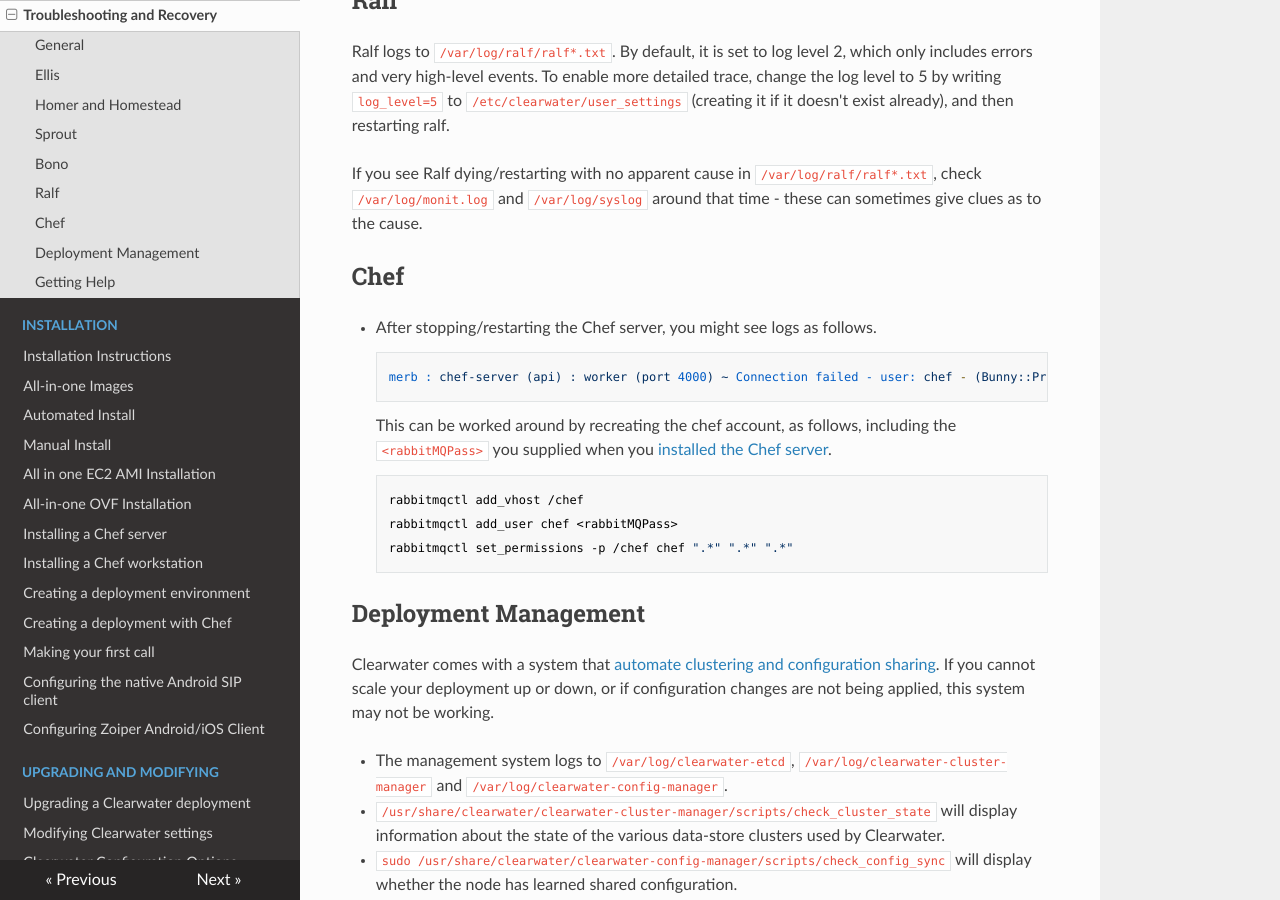
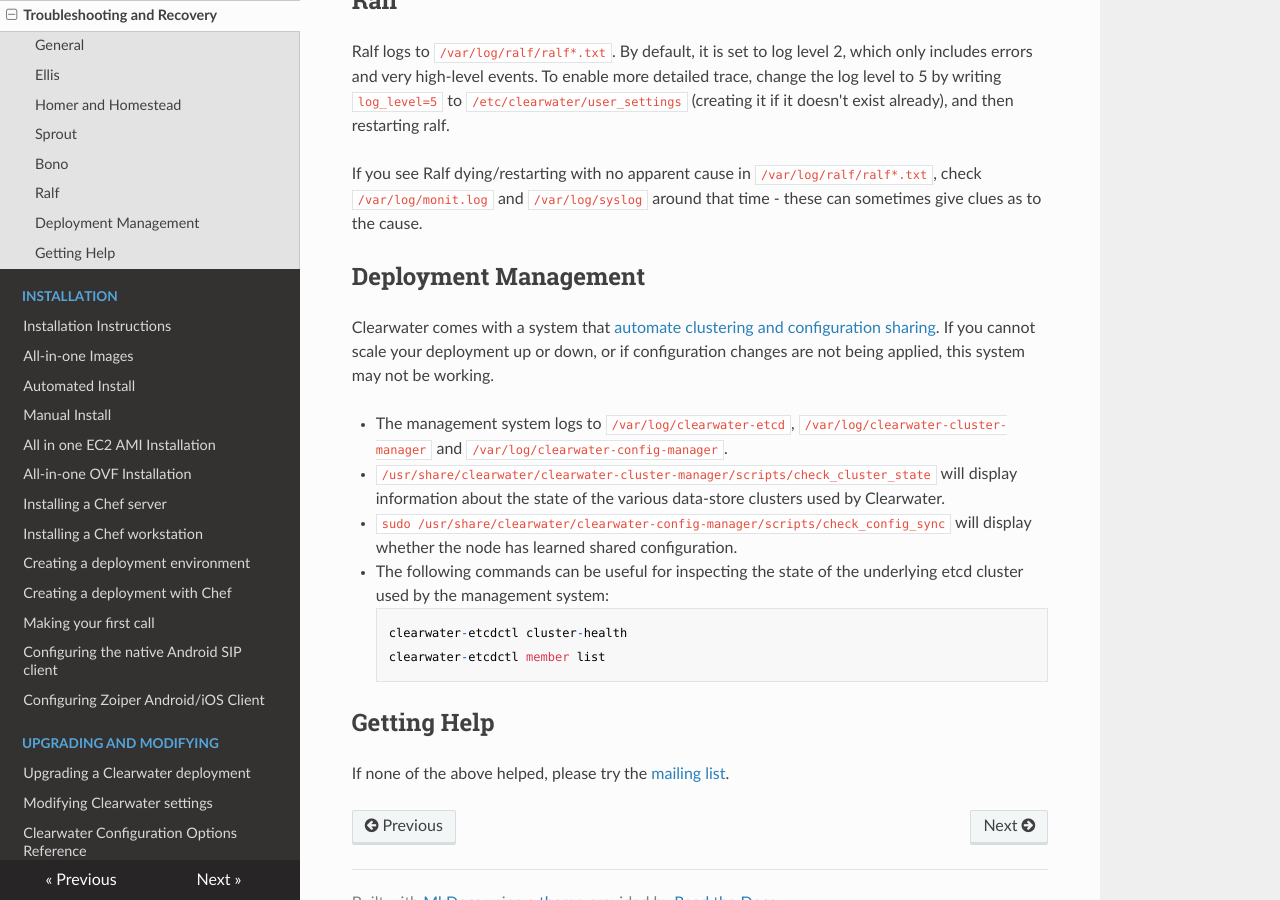
Before and after one commit to Metaswitch/clearwater-readthedocs, an MkDocs documentation site: the page built from docs/Troubleshooting_and_Recovery.md, in a window 1280 px wide and 900 px high, scrolled down 2681 px. Built offline with MkDocs 1.6.1, drawn with Linux system fonts in a browser that asks for light colours; nearby versions of some CDN libraries; old or Windows-style settings are respelled for this version of MkDocs.

Commit message:
Remove out of date chef troubleshooting docs

```diff
--- a/docs/Troubleshooting_and_Recovery.md
+++ b/docs/Troubleshooting_and_Recovery.md
@@ -62,18 +62,6 @@ Ralf logs to `/var/log/ralf/ralf*.txt`.  By default, it is set to log level 2, w
 
 If you see Ralf dying/restarting with no apparent cause in `/var/log/ralf/ralf*.txt`, check `/var/log/monit.log` and `/var/log/syslog` around that time - these can sometimes give clues as to the cause.
 
-## Chef
-
-*   After stopping/restarting the Chef server, you might see logs as follows.
-
-        merb : chef-server (api) : worker (port 4000) ~ Connection failed - user: chef - (Bunny::ProtocolError)
-
-    This can be worked around by recreating the chef account, as follows, including the `<rabbitMQPass>` you supplied when you [installed the Chef server](Installing_a_Chef_server.md).
-
-        rabbitmqctl add_vhost /chef
-        rabbitmqctl add_user chef <rabbitMQPass>
-        rabbitmqctl set_permissions -p /chef chef ".*" ".*" ".*"
-
 ## Deployment Management
 
 Clearwater comes with a system that [automate clustering and configuration sharing](Automatic_Clustering_Config_Sharing.md). If you cannot scale your deployment up or down, or if configuration changes are not being applied, this system may not be working.
```
